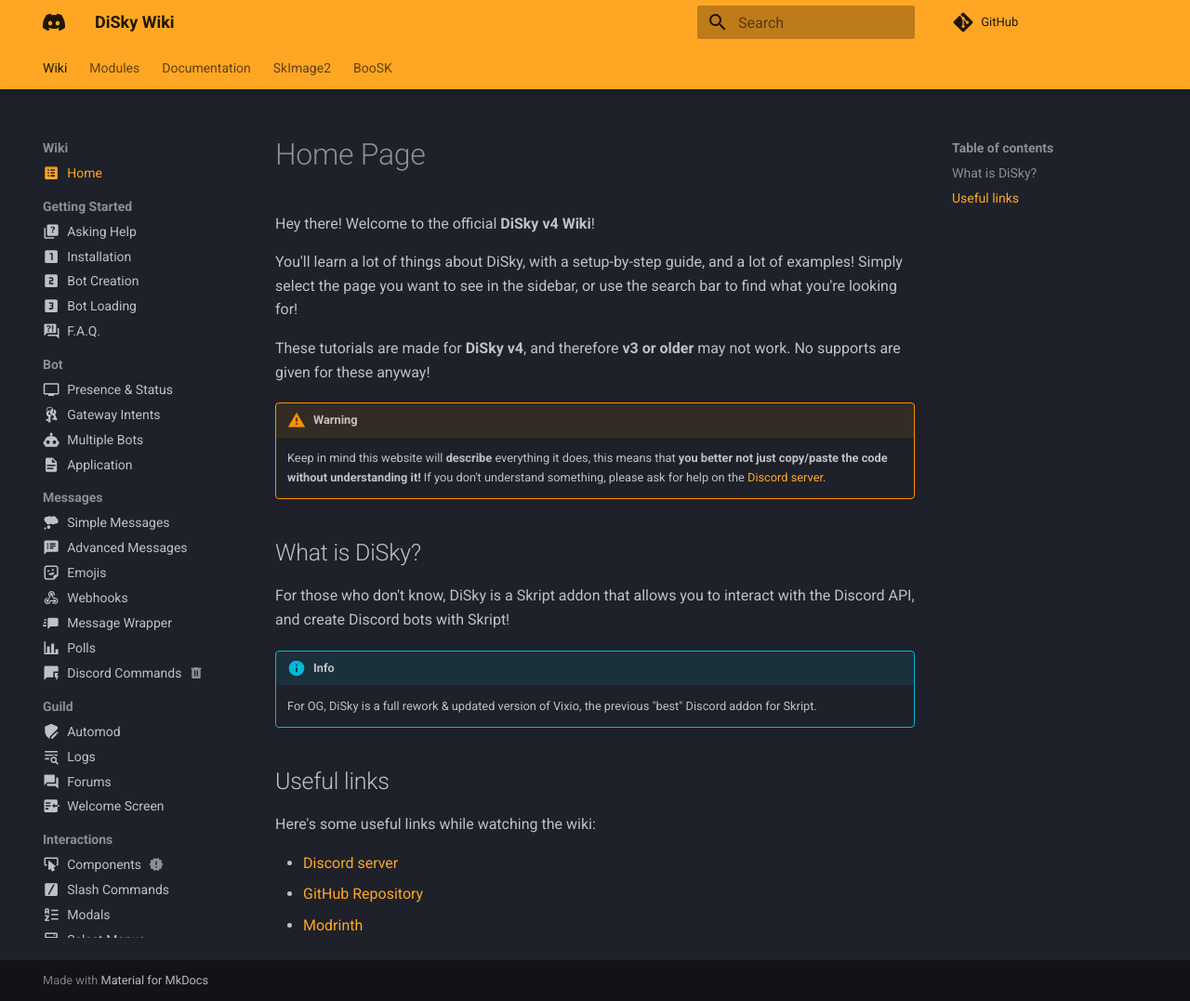
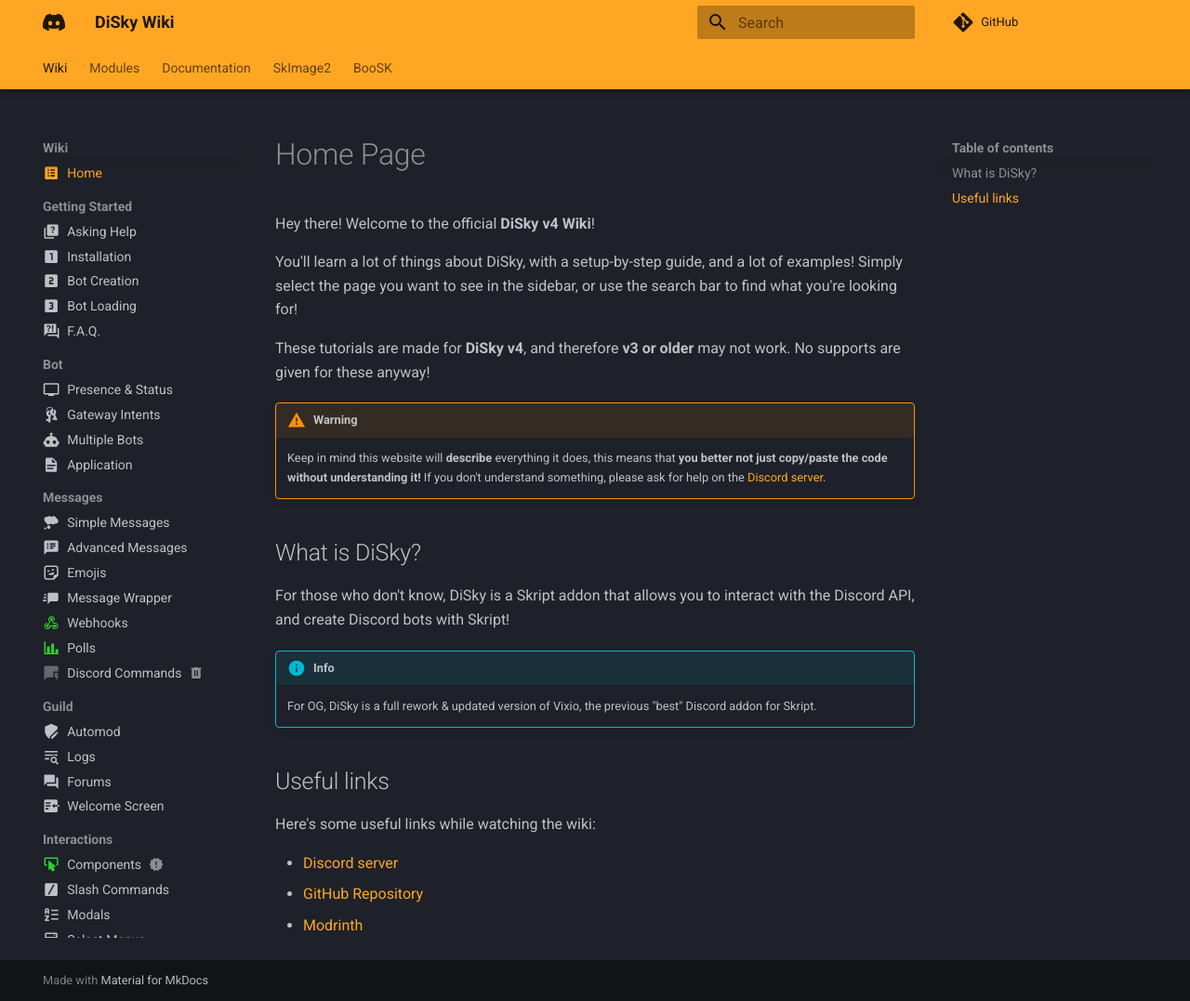
Before and after one commit to DiSkyOrg/Documentation, an MkDocs documentation site: the page built from docs/home.md, in a window 1280 px wide and 1077 px high. Shown: the whole window at 93% size. Built offline with MkDocs 1.6.1 and Material for MkDocs 9.7.7, drawn with Linux system fonts in a browser that asks for light colours; comment, search, counter and statistics services are not loaded.

Commit message:
changes to icons color & grouped new pages together

```diff
--- a/docs/stylesheets/main.css
+++ b/docs/stylesheets/main.css
@@ -43,22 +43,18 @@
 
 /* END mkdocs Badge elements (version) */
 
-.md-nav--primary .md-nav__link[href*="basic-stuff/webhooks"] svg {
+.md-nav--primary .md-nav__link[href*="messages/webhooks"] svg {
     color: limegreen;
 }
 
-.md-nav--primary .md-nav__link[href*="advanced-stuff/components"] svg {
+.md-nav--primary .md-nav__link[href*="interactions/components"] svg {
     color: limegreen;
 }
 
-.md-nav--primary .md-nav__link[href*="basic-stuff/polls"] svg {
+.md-nav--primary .md-nav__link[href*="messages/polls"] svg {
     color: limegreen;
 }
 
-.md-nav--primary .md-nav__link[href*="basic-stuff/discord-commands"] svg {
+.md-nav--primary .md-nav__link[href*="messages/discord-commands"] svg {
     color: rgba(128, 128, 128, 0.75);
 }
-
-.md-nav--primary .md-nav__link[href*="advanced-stuff/image-manipulation"] svg {
-    color: rgba(128, 128, 128, 0.75);
-}
--- a/mkdocs.yml
+++ b/mkdocs.yml
@@ -113,8 +113,8 @@ nav:
             - 'Simple Messages': messages/simple-messages.md
             - 'Advanced Messages': messages/advanced-messages.md
             - 'Emojis': messages/emojis.md
+            - 'Message Wrapper': messages/message-wrapper.md
             - 'Webhooks': messages/webhooks.md
-            - 'Message Wrapper': messages/message-wrapper.md
             - 'Polls': messages/polls.md
             - 'Discord Commands': messages/discord-commands.md
       - 'Guild':
```
